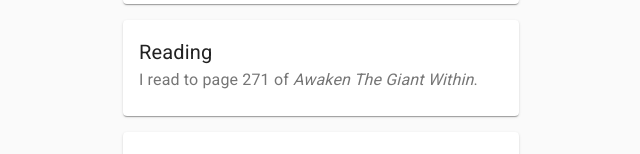
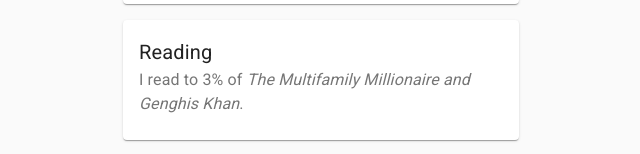
Before and after one commit to dlackey/miracle, a React (Create React App) app: page / in a window 1280 px wide. Shown: the part 1410-1564 px from the top of the page, without its empty margins (319-959 px from the left). Built offline with nearby package versions, Linux system fonts and the light colour scheme; what browser-beep would draw is missing.

Commit message:
Updated pages

```diff
--- a/src/components/Savers.js
+++ b/src/components/Savers.js
@@ -5,9 +5,9 @@
 
 const AFFIRMATIONS = ['5/3/1', 'intermittent fasting', 'not criticizing Alison', 'building Edith'];
 const VISUALIZATION = 'I visualize building Edith.';
-const READING_PAGES = 260;
-const READING_PAGES_OFFSET = 260;
-const READING_TITLE = 'Awaken The Giant Within';
+const READING_PAGES = 50;
+const READING_PAGES_OFFSET = 0;
+const READING_TITLE = 'The Multifamily Millionaire and Genghis Khan';
 
 function Silence() {
   return (
@@ -58,7 +58,7 @@
   const page = calculatePage(READING_PAGES) + READING_PAGES_OFFSET;
   const text = (
     <React.Fragment>
-      I read to page {page} of <i>{READING_TITLE}</i>.
+      I read to {page}% of <i>{READING_TITLE}</i>.
     </React.Fragment>
   );
 
```
